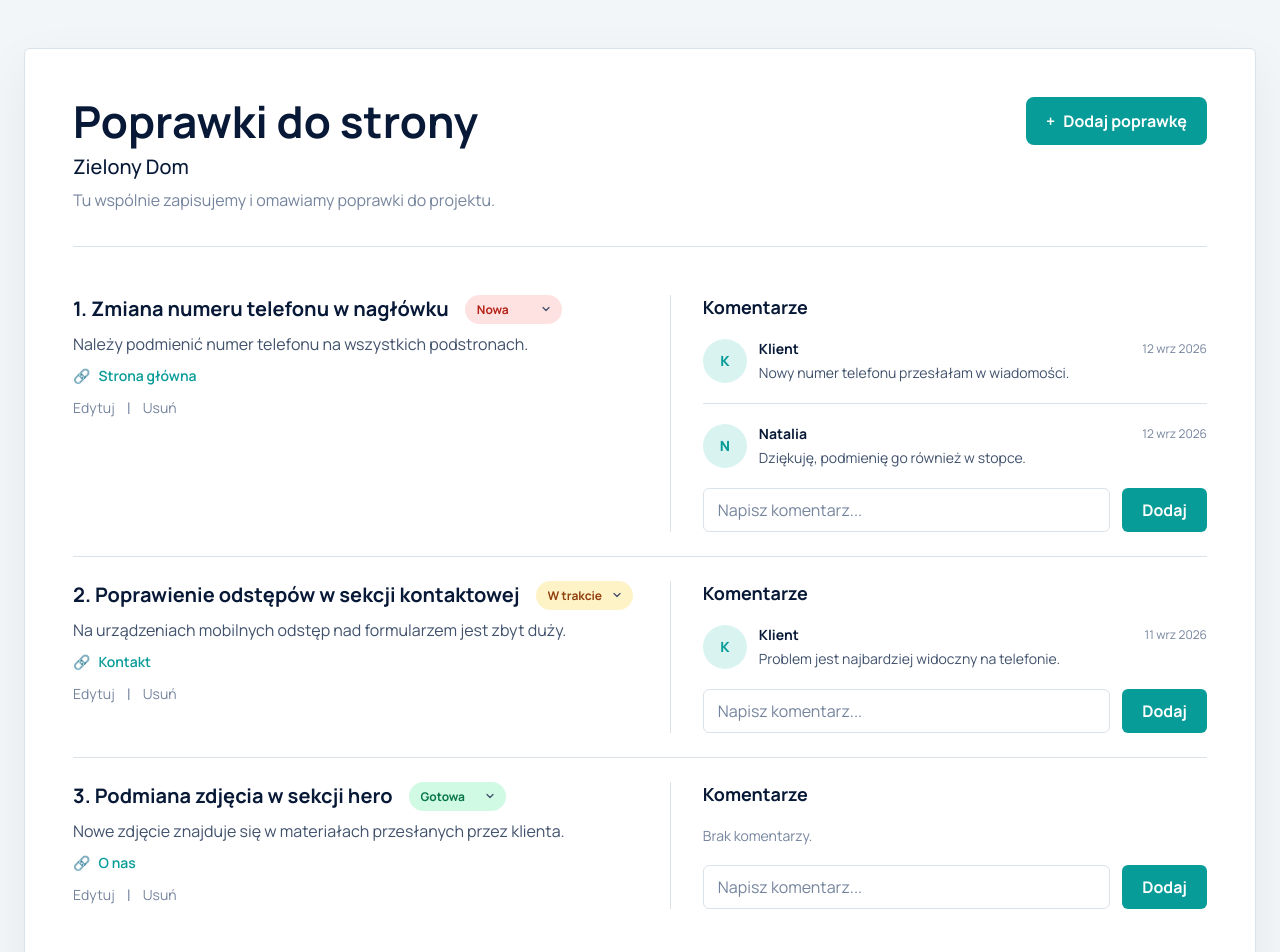
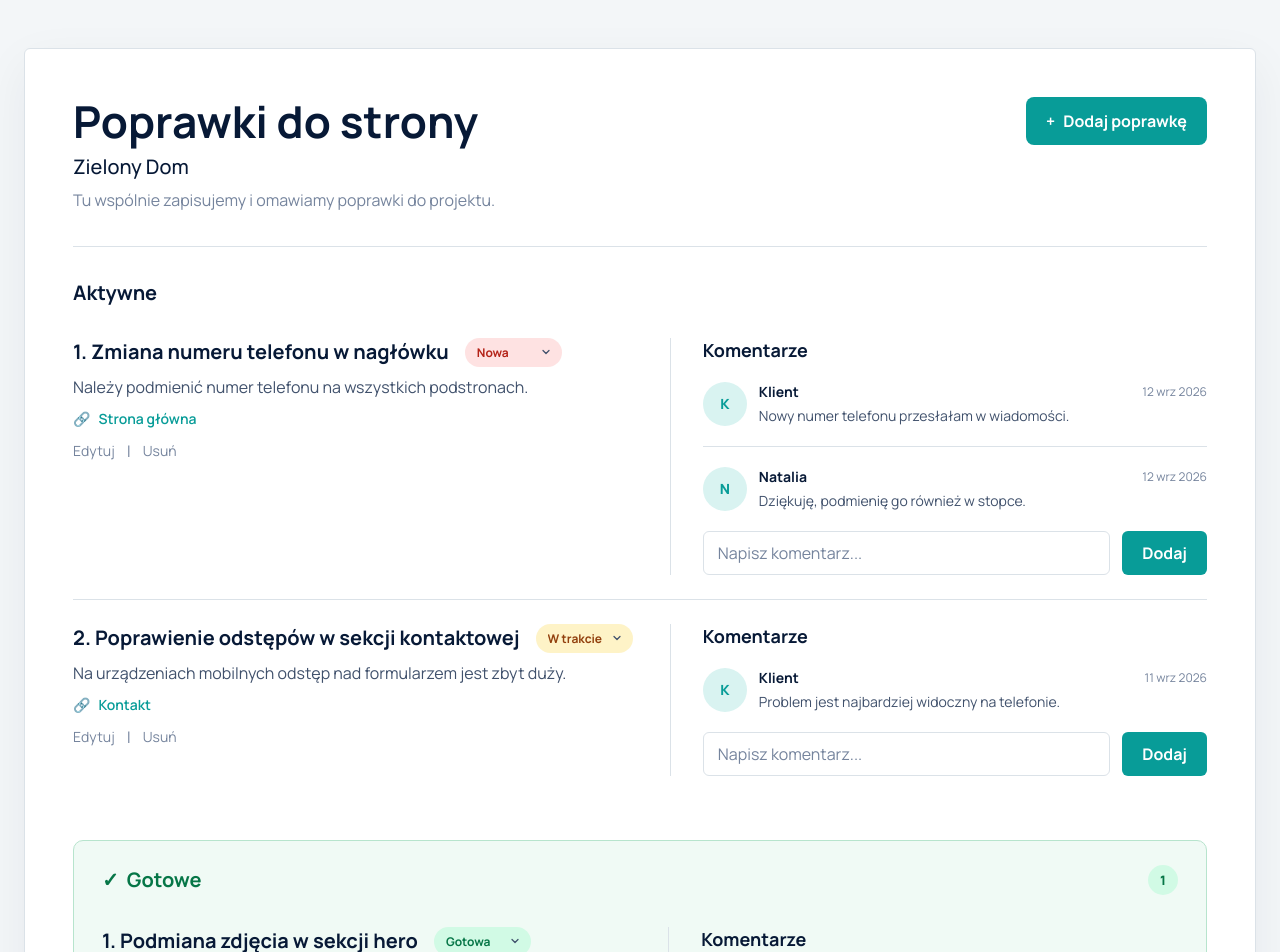
Before and after one commit to natalkakielbicka-coder/corrections-manager, a Vue app: page / in a window 1280 px wide. Shown: the top 952 px of the page. Built offline with nearby package versions, Linux system fonts and the light colour scheme.

Commit message:
Separate active and completed corrections

```diff
--- /dev/null
+++ b/src/components/corrections/CorrectionsList.vue
@@ -0,0 +1,33 @@
+<script setup>
+import CorrectionCard from './CorrectionCard.vue'
+
+defineProps({
+  corrections: {
+    type: Array,
+    required: true,
+  },
+})
+
+const emit = defineEmits(['add-comment', 'update-status', 'edit', 'delete'])
+</script>
+
+<template>
+  <div class="corrections-list">
+    <CorrectionCard
+      v-for="(correction, index) in corrections"
+      :key="correction.id"
+      :correction="correction"
+      :number="index + 1"
+      @add-comment="emit('add-comment', $event)"
+      @update-status="emit('update-status', $event)"
+      @edit="emit('edit', $event)"
+      @delete="emit('delete', $event)"
+    />
+  </div>
+</template>
+
+<style scoped>
+.corrections-list {
+  display: grid;
+}
+</style>
--- a/src/composables/useCorrections.js
+++ b/src/composables/useCorrections.js
@@ -67,6 +67,18 @@ export const useCorrections = () => {
     })
   }
 
+  const activeCorrections = computed(() => {
+    return sortedCorrections.value.filter((correction) => {
+      return correction.status !== 'ready'
+    })
+  })
+
+  const completedCorrections = computed(() => {
+    return sortedCorrections.value.filter((correction) => {
+      return correction.status === 'ready'
+    })
+  })
+
   return {
     corrections,
     sortedCorrections,
@@ -75,5 +87,7 @@ export const useCorrections = () => {
     updateCorrectionStatus,
     deleteCorrection,
     updateCorrection,
+    activeCorrections,
+    completedCorrections,
   }
 }
--- a/src/views/HomeView.vue
+++ b/src/views/HomeView.vue
@@ -1,6 +1,6 @@
 <script setup>
 import { ref } from 'vue'
-import CorrectionCard from '../components/corrections/CorrectionCard.vue'
+import CorrectionsList from '../components/corrections/CorrectionsList.vue'
 import EmptyCorrectionsState from '../components/corrections/EmptyCorrectionsState.vue'
 import CorrectionFormModal from '../components/corrections/CorrectionFormModal.vue'
 import DeleteCorrectionModal from '../components/corrections/DeleteCorrectionModal.vue'
@@ -13,6 +13,8 @@ const {
   updateCorrectionStatus,
   deleteCorrection,
   updateCorrection,
+  activeCorrections,
+  completedCorrections,
 } = useCorrections()
 
 const isCorrectionFormOpen = ref(false)
@@ -89,18 +91,45 @@ const confirmDeleteCorrection = () => {
         </button>
       </header>
 
-      <section class="corrections" v-if="sortedCorrections.length">
-        <CorrectionCard
-          v-for="(correction, index) in sortedCorrections"
-          :key="correction.id"
-          :correction="correction"
-          :number="index + 1"
+      <template v-if="sortedCorrections.length">
+        <section v-if="activeCorrections.length" class="corrections-section">
+          <h2 class="corrections-section__title">Aktywne</h2>
+
+          <CorrectionsList
+            :corrections="activeCorrections"
             @add-comment="addComment"
             @update-status="updateCorrectionStatus"
             @edit="openEditModal"
             @delete="openDeleteModal"
           />
         </section>
+
+        <p v-else class="no-active-corrections">Wszystkie poprawki zostały wykonane.</p>
+
+        <section
+          v-if="completedCorrections.length"
+          class="corrections-section corrections-section--completed"
+        >
+          <div class="completed-section__header">
+            <h2 class="corrections-section__title">
+              <span aria-hidden="true">✓</span>
+              Gotowe
+            </h2>
+
+            <span class="completed-section__count">
+              {{ completedCorrections.length }}
+            </span>
+          </div>
+
+          <CorrectionsList
+            :corrections="completedCorrections"
+            @add-comment="addComment"
+            @update-status="updateCorrectionStatus"
+            @edit="openEditModal"
+            @delete="openDeleteModal"
+          />
+        </section>
+      </template>
 
       <EmptyCorrectionsState v-else @add="openCorrectionForm" />
     </section>
@@ -186,9 +215,58 @@ h1 {
   background-color: var(--color-brand-hover);
 }
 
-.corrections {
-  display: grid;
-  margin-top: 24px;
+.corrections-section {
+  margin-top: 32px;
+}
+
+.corrections-section__title {
+  margin: 0 0 8px;
+  color: var(--color-heading);
+  font-size: 20px;
+}
+
+.corrections-section--completed {
+  margin-top: 40px;
+  padding: 24px 28px;
+  border: 1px solid #b7e4cd;
+  border-radius: 10px;
+  background-color: #f0faf5;
+}
+
+.no-active-corrections {
+  margin: 48px 0;
+  color: var(--color-muted);
+  text-align: center;
+}
+
+.completed-section__header {
+  display: flex;
+  align-items: center;
+  justify-content: space-between;
+  gap: 20px;
+  margin-bottom: 8px;
+}
+
+.completed-section__header .corrections-section__title {
+  display: flex;
+  align-items: center;
+  gap: 8px;
+  margin-bottom: 0;
+  color: #067647;
+}
+
+.completed-section__count {
+  display: flex;
+  min-width: 30px;
+  height: 30px;
+  align-items: center;
+  justify-content: center;
+  padding-inline: 8px;
+  border-radius: 999px;
+  background-color: #d1fae5;
+  color: #067647;
+  font-size: 13px;
+  font-weight: 800;
 }
 
 @media (max-width: 767px) {
@@ -208,5 +286,9 @@ h1 {
   .button {
     width: 100%;
   }
+
+  .corrections-section--completed {
+    padding: 20px;
+  }
 }
 </style>
```
Lines whose indentation alone changed are shown as unchanged.
